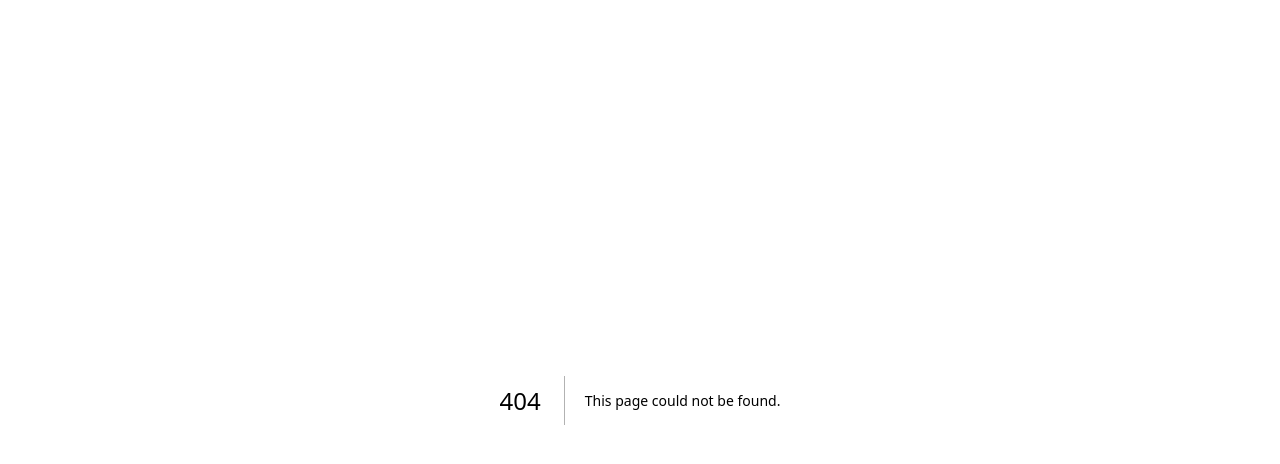
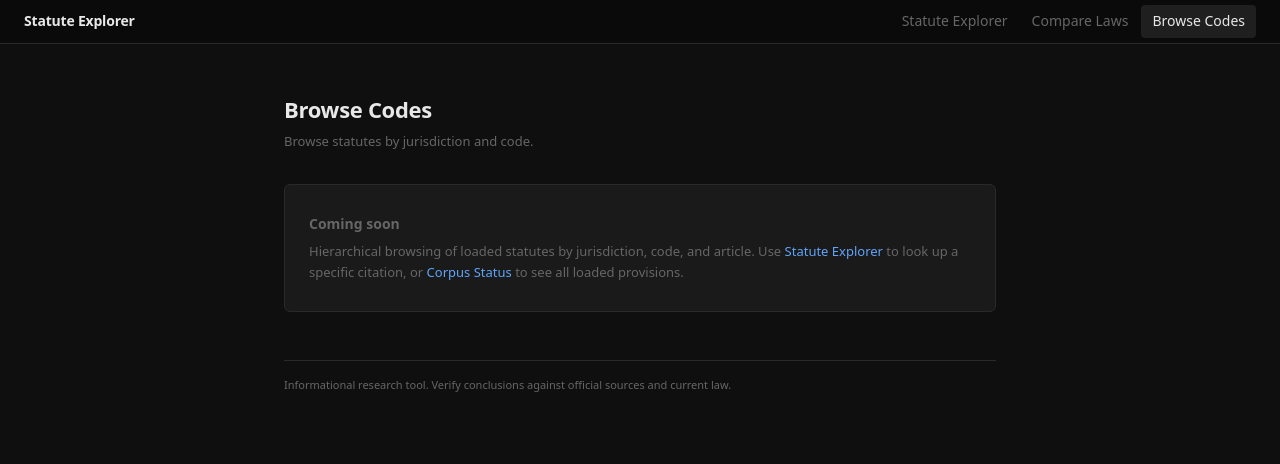
Before and after one commit to laurenproctor/statute-chain-scaffold, a Next.js app in the folder apps/web/: page /browse in a window 1280 px wide. Before the commit this address had no page. Shown: the top 464 px of the page. Built offline with nearby package versions, Linux system fonts and the light colour scheme.

Commit message:
Adding tool navigation

```diff
--- a/apps/web/app/admin/requests/page.tsx
+++ b/apps/web/app/admin/requests/page.tsx
@@ -42,10 +42,7 @@ export default async function RequestsPage() {
   return (
     <main className="page">
       <header className="site-header">
-        <div className="site-header-row">
-          <h1>Ingest Console</h1>
-          <a href="/" className="corpus-link">← resolver</a>
-        </div>
+        <h1>Ingest Console</h1>
         <p className="tagline">{rows.length} citation{rows.length !== 1 ? 's' : ''} in queue.</p>
       </header>
 
--- /dev/null
+++ b/apps/web/app/browse/page.tsx
@@ -0,0 +1,27 @@
+export const metadata = { title: 'Browse Codes — Statute Chain' }
+
+export default function BrowsePage() {
+  return (
+    <main className="page">
+      <header className="site-header">
+        <h1>Browse Codes</h1>
+        <p className="tagline">Browse statutes by jurisdiction and code.</p>
+      </header>
+
+      <section className="section">
+        <div className="browse-coming-soon">
+          <p className="browse-coming-label">Coming soon</p>
+          <p className="muted" style={{ fontSize: 13, marginTop: 6 }}>
+            Hierarchical browsing of loaded statutes by jurisdiction, code, and article.
+            Use <a href="/" className="attribution-link">Statute Explorer</a> to look up a specific citation,
+            or <a href="/corpus" className="attribution-link">Corpus Status</a> to see all loaded provisions.
+          </p>
+        </div>
+      </section>
+
+      <footer className="site-footer">
+        Informational research tool. Verify conclusions against official sources and current law.
+      </footer>
+    </main>
+  )
+}
--- a/apps/web/app/corpus/page.tsx
+++ b/apps/web/app/corpus/page.tsx
@@ -67,10 +67,7 @@ export default async function CorpusPage() {
   return (
     <main className="page">
       <header className="site-header">
-        <div className="site-header-row">
-          <h1>Corpus Status</h1>
-          <a href="/" className="corpus-link">← resolver</a>
-        </div>
+        <h1>Corpus Status</h1>
         <p className="tagline">Ingested provisions and citation graph.</p>
       </header>
 
--- a/apps/web/app/globals.css
+++ b/apps/web/app/globals.css
@@ -12,6 +12,32 @@
 }
 
 *, *::before, *::after { box-sizing: border-box; margin: 0; padding: 0; }
+
+/* Site nav */
+.site-nav {
+  position: sticky; top: 0; z-index: 20;
+  background: #0a0a0a; border-bottom: 1px solid var(--border);
+  display: flex; align-items: center; justify-content: space-between;
+  padding: 0 24px; height: 44px;
+}
+.nav-brand {
+  font-size: 14px; font-weight: 600; letter-spacing: -0.2px;
+  color: var(--text); text-decoration: none;
+}
+.nav-links  { display: flex; gap: 2px; }
+.nav-link   {
+  padding: 5px 11px; border-radius: 4px; font-size: 14px; font-weight: 500;
+  color: var(--muted); text-decoration: none; transition: color 0.12s, background 0.12s;
+}
+.nav-link:hover       { color: var(--text); }
+.nav-link-active      { color: var(--text); background: #1f1f1f; }
+
+/* Browse placeholder */
+.browse-coming-soon {
+  background: var(--surface); border: 1px solid var(--border); border-radius: 6px;
+  padding: 28px 24px;
+}
+.browse-coming-label { font-size: 14px; font-weight: 600; color: var(--muted); }
 
 body {
   background: var(--bg);
--- a/apps/web/app/layout.tsx
+++ b/apps/web/app/layout.tsx
@@ -1,11 +1,15 @@
 import './globals.css'
+import { Nav } from '../components/Nav'
 
 export const metadata = { title: 'Statute Chain', description: 'Resolve statutory citations and expand their chain.' }
 
 export default function RootLayout({ children }: { children: React.ReactNode }) {
   return (
     <html lang="en">
-      <body>{children}</body>
+      <body>
+        <Nav />
+        {children}
+      </body>
     </html>
   )
 }
--- /dev/null
+++ b/apps/web/components/Nav.tsx
@@ -0,0 +1,36 @@
+'use client'
+
+import Link from 'next/link'
+import { usePathname } from 'next/navigation'
+
+const LINKS = [
+  { href: '/',        label: 'Statute Explorer' },
+  { href: '/compare', label: 'Compare Laws'     },
+  { href: '/browse',  label: 'Browse Codes'     },
+]
+
+export function Nav() {
+  const path = usePathname()
+
+  function isActive(href: string) {
+    if (href === '/') return path === '/'
+    return path.startsWith(href)
+  }
+
+  return (
+    <nav className="site-nav">
+      <Link href="/" className="nav-brand">Statute Explorer</Link>
+      <div className="nav-links">
+        {LINKS.map(({ href, label }) => (
+          <Link
+            key={href}
+            href={href}
+            className={`nav-link${isActive(href) ? ' nav-link-active' : ''}`}
+          >
+            {label}
+          </Link>
+        ))}
+      </div>
+    </nav>
+  )
+}
```
Also changed, not shown: apps/web/app/compare/CompareClient.tsx (+1 -7 lines), apps/web/app/page.tsx (+1 -7 lines).
